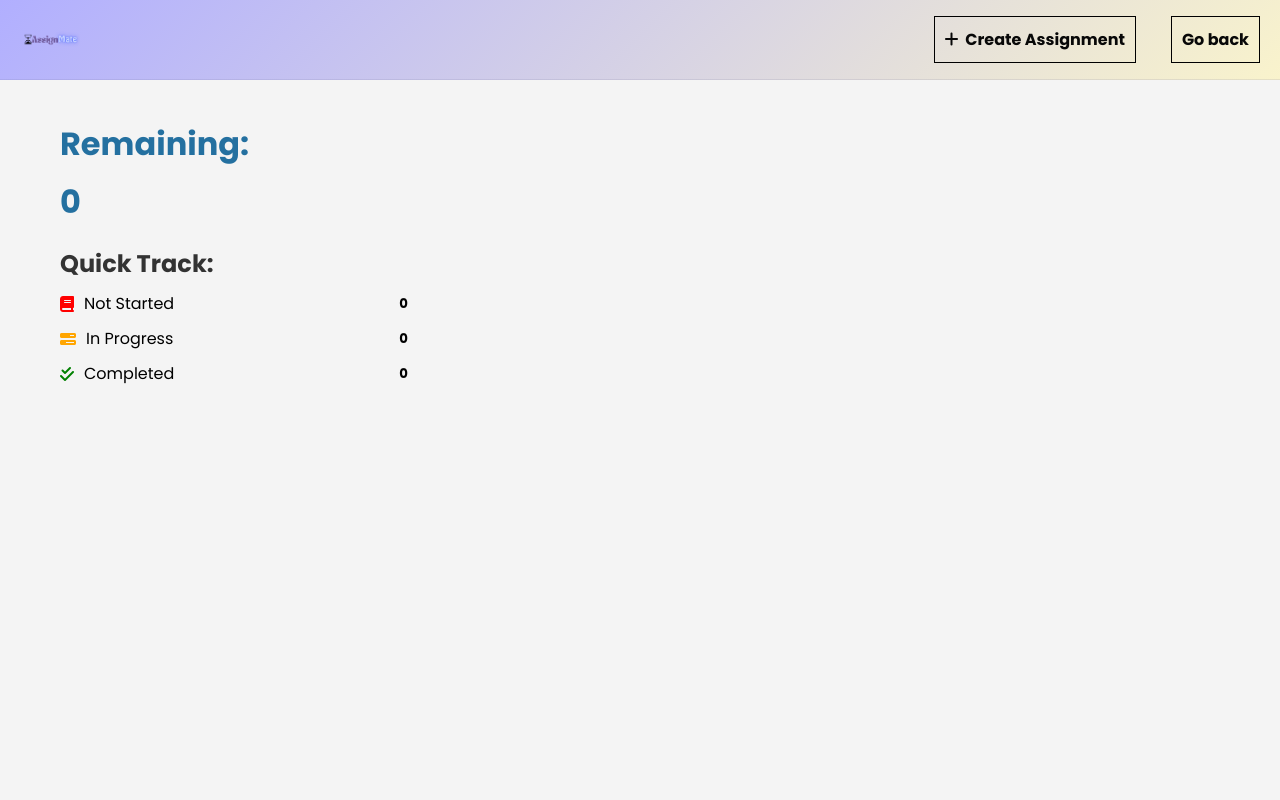
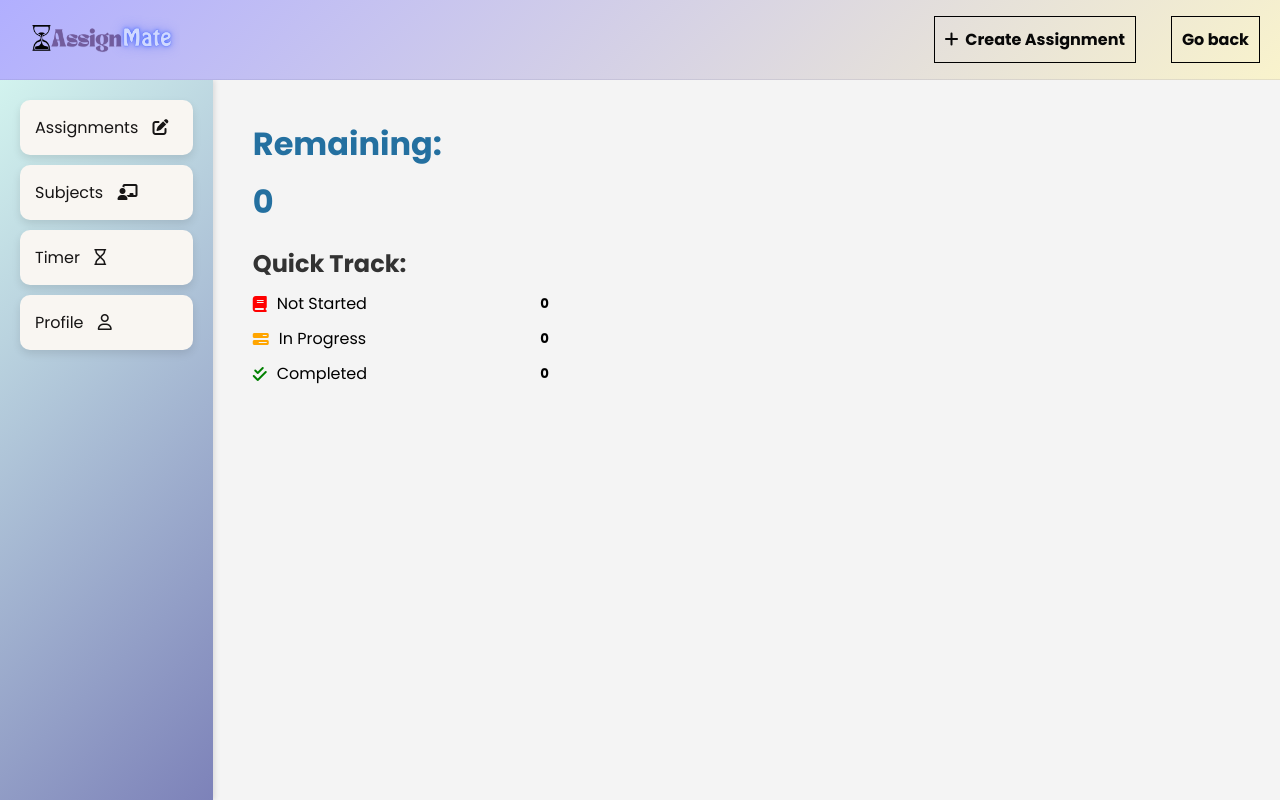
Before and after one commit to Yuna529/assignmate, a PHP site: page /view/pages/view-assignments/view-assignments.php in a window 1280 px wide. Run offline with PHP 8.4, Linux system fonts and the light colour scheme; the visitor is signed in with stand-in values (Sample User, id 1); data that the repository does not hold is empty; style sheets or scripts are compiled from the project's sources; some libraries are stand-ins or nearby versions.

Commit message:
linked and changed css

```diff
--- a/public/css/globals.scss
+++ b/public/css/globals.scss
@@ -20,7 +20,7 @@
   position: fixed;
   top: 20px;
   right: 20px;
-  z-index: 75;
+  z-index: 1500;
   transition: all 500ms;
 
   h3 {
@@ -95,8 +95,8 @@
     width: max-content;
 
     img {
-      width: 100%;
-      height: 60px;
+      width: 10rem;
+      height: auto;
       margin-right: 20px;
     }
 
--- a/view/pages/view-assignment-detail/view-assignment-detail.php
+++ b/view/pages/view-assignment-detail/view-assignment-detail.php
@@ -32,6 +32,7 @@ if ($_SERVER["REQUEST_METHOD"] == "GET") {
 <body>
     <?php require_once '../../includes/message.php'; ?>
     <div class="container">
+
         <div class='top-bar'>
             <div class='assignment-header'>
                 <a class="brand" href="../dashboard/dashboard.php">
@@ -48,6 +49,7 @@ if ($_SERVER["REQUEST_METHOD"] == "GET") {
                 <a href="../view-assignments/view-assignments.php">Go back</a>
             </nav>
         </div>
+
         <div class="main">
             <div class="header">
                 <div class='titlebar'>
--- a/view/pages/view-assignments/view-assignments.css
+++ b/view/pages/view-assignments/view-assignments.css
@@ -10,10 +10,9 @@ body {
   background-color: #f4f4f4;
 }
 
-.container {
-  max-width: 1200px;
-  margin: 0 auto;
-  padding: 20px;
+.container-main {
+  display: flex;
+  margin-top: 80px;
 }
 
 .top-bar {
@@ -21,7 +20,7 @@ body {
   justify-content: space-between;
   align-items: center;
   width: 100%; /* Ensure the top bar takes full width */
-  background: linear-gradient(135deg, #B1AFFF, #F9F3CC);
+  background: linear-gradient(135deg, #b1afff, #f9f3cc);
   padding: 10px 20px;
   position: fixed;
   top: 0;
@@ -63,19 +62,21 @@ body {
 .view-assignments-main {
   display: flex;
   justify-content: space-between;
-  margin-top: 100px; /* Adjust to account for the fixed top bar height */
+  width: 100%;
+  padding: 2.5rem;
 }
 
 .main-left {
   width: 30%;
 }
 
-
-.pending-container, .legend {
+.pending-container,
+.legend {
   margin-bottom: 20px;
 }
 
-.pending-container h1, .legend h1 {
+.pending-container h1,
+.legend h1 {
   font-size: 1.5em;
   color: #333;
   margin-bottom: 10px;
@@ -179,3 +180,43 @@ body {
 .card-details h5 {
   color: #666;
 }
+
+.sidebar {
+  position: relative; /* Fix the sidebar to the left of the viewport */
+  left: 0; /* Align with the left edge */
+  width: 250px; /* Fixed width for the sidebar */
+  background: linear-gradient(
+    135deg,
+    #d2f3ee,
+    #7d82b9
+  ); /* Blue gradient background */
+  padding: 20px;
+  height: calc(100vh - 80px); /* Full height minus the top bar height */
+  box-shadow: 2px 0 5px rgba(0, 0, 0, 0.1); /* Optional shadow for a 3D effect */
+  overflow-y: auto;
+}
+
+.controls {
+  display: flex;
+  flex-direction: column; /* Stack controls vertically */
+  gap: 10px; /* Space between controls */
+}
+
+.controls a {
+  text-decoration: none;
+  color: #171515; /* Text color in the sidebar */
+  background-color: #f9f6f2; /* Darker blue background for controls */
+  padding: 15px;
+  border-radius: 10px;
+  box-shadow: 0 4px 8px rgba(0, 0, 0, 0.1);
+  transition: transform 0.3s ease, box-shadow 0.3s ease;
+}
+
+.controls a i {
+  margin-left: 10px;
+}
+
+.controls a:hover {
+  transform: translateY(-5px);
+  box-shadow: 0 6px 12px rgba(0, 0, 0, 0.2);
+}
--- a/view/pages/view-assignments/view-assignments.php
+++ b/view/pages/view-assignments/view-assignments.php
@@ -53,10 +53,25 @@ if ($cmp_count_row = mysqli_fetch_assoc($cmp_count_result)) {
             <a href="../dashboard/dashboard.php">Go back</a>
         </nav>
     </div>
-        <div class="container">
+    <div class="container-main">
+        <div class="sidebar">
+            <div class="controls">
+                <a href="../view-assignments/view-assignments.php" class="control">Assignments
+                    <i class="fa-solid fa-pen-to-square"></i>
+                </a>
+                <a href="../view-subjects/view-subjects.php" class="control">Subjects
+                    <i class="fa-solid fa-chalkboard-user"></i>
+                </a>
+                <a href="../view-timer/timer.php" class="control">Timer
+                    <i class="fa-regular fa-hourglass"></i>
+                </a>
+                <a href="../view-edit-profile/profile.php" class="control">Profile
+                    <i class="fa-regular fa-user"></i>
+                </a>
+            </div>
+        </div>
         <div class='view-assignments-main'>
             <div class="main-left">
-
                 <div class="pending-container">
                     <h1>Remaining:</h1>
                     <h1><?= $count_row['count'] ?></h1>
```
Also changed, not shown: index.php (+14 -13 lines), public/css/index.css (+29 -24 lines), view/pages/create-assignment/create-assignment.css (+49 -4 lines), view/pages/create-assignment/create-assignment.php (+23 -1 lines), view/pages/dashboard/dashboard.css (+8 -9 lines). Lines whose indentation alone changed are shown as unchanged.
